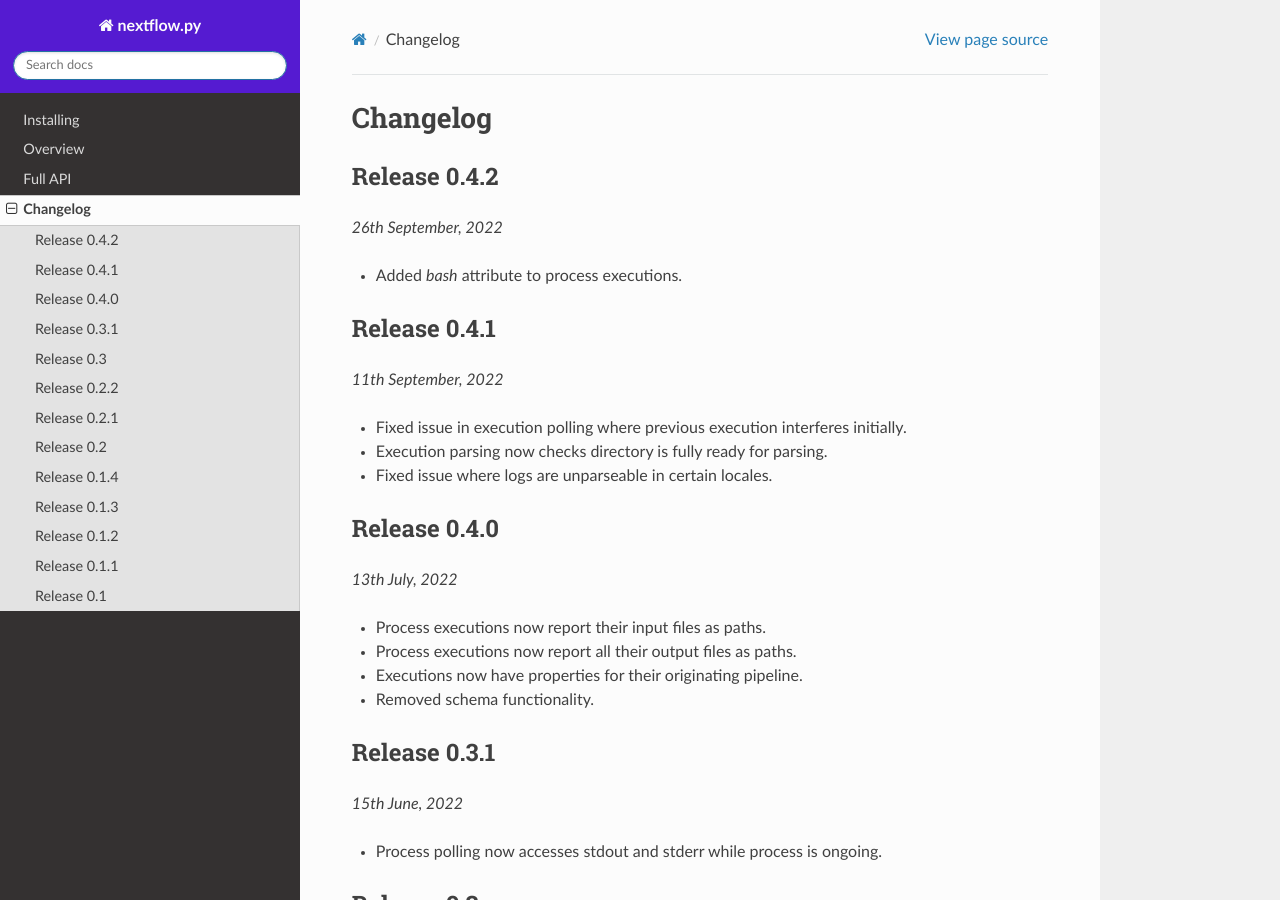
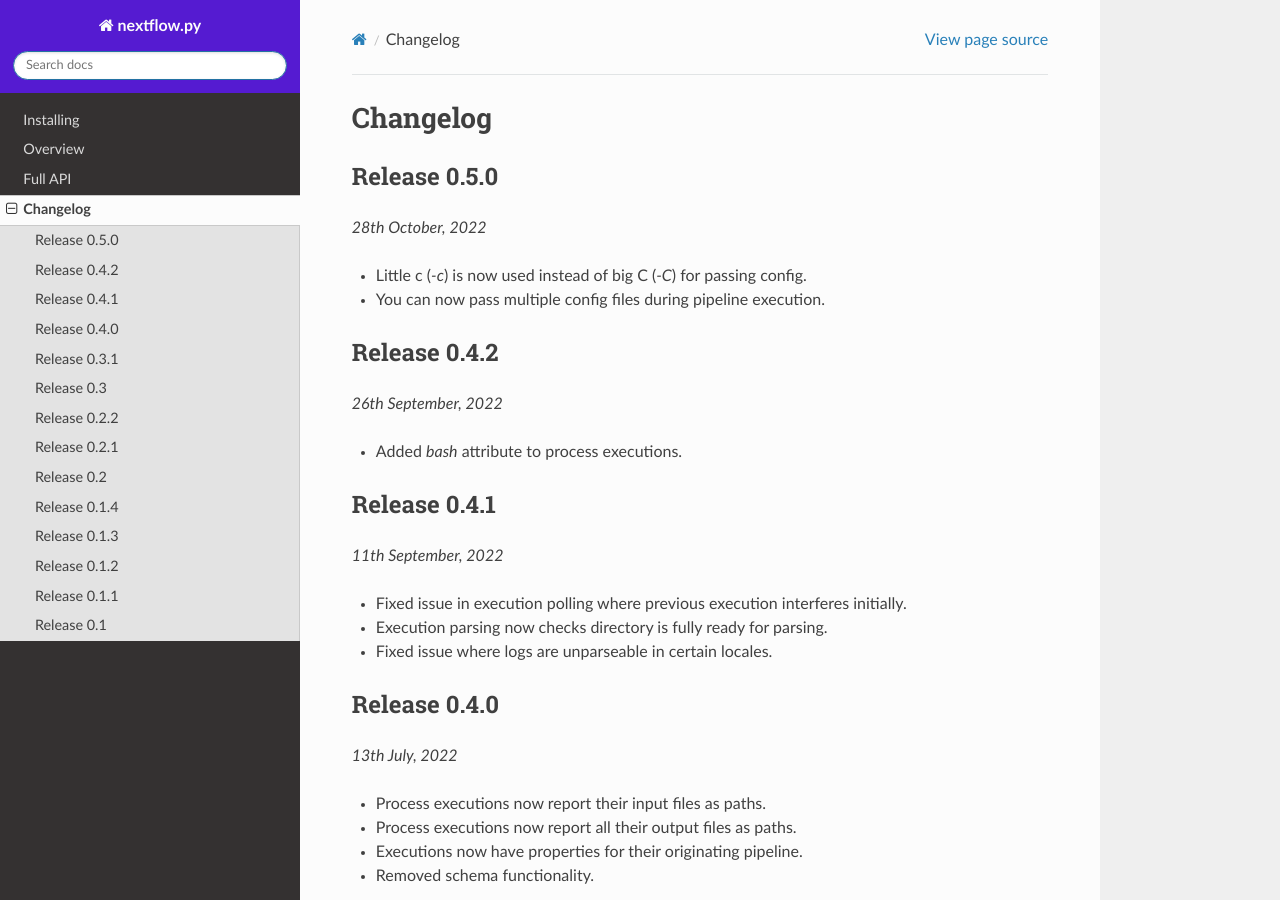
Before and after one commit to goodwright/nextflow.py, a Sphinx documentation site: the page built from docs/source/changelog.rst, in a window 1280 px wide and 900 px high. Built offline with Sphinx 7.4.7 and the Read the Docs theme 2.0.0, drawn with Linux system fonts in a browser that asks for light colours.

Commit message:
Changelog

```diff
--- a/docs/source/changelog.rst
+++ b/docs/source/changelog.rst
@@ -1,5 +1,14 @@
 Changelog
 ---------
+
+Release 0.5.0
+~~~~~~~~~~~~~
+
+`28th October, 2022`
+
+* Little c (`-c`) is now used instead of big C (`-C`) for passing config.
+* You can now pass multiple config files during pipeline execution.
+
 
 Release 0.4.2
 ~~~~~~~~~~~~~
```
Also changed, not shown: README.rst (+14 -4 lines).
